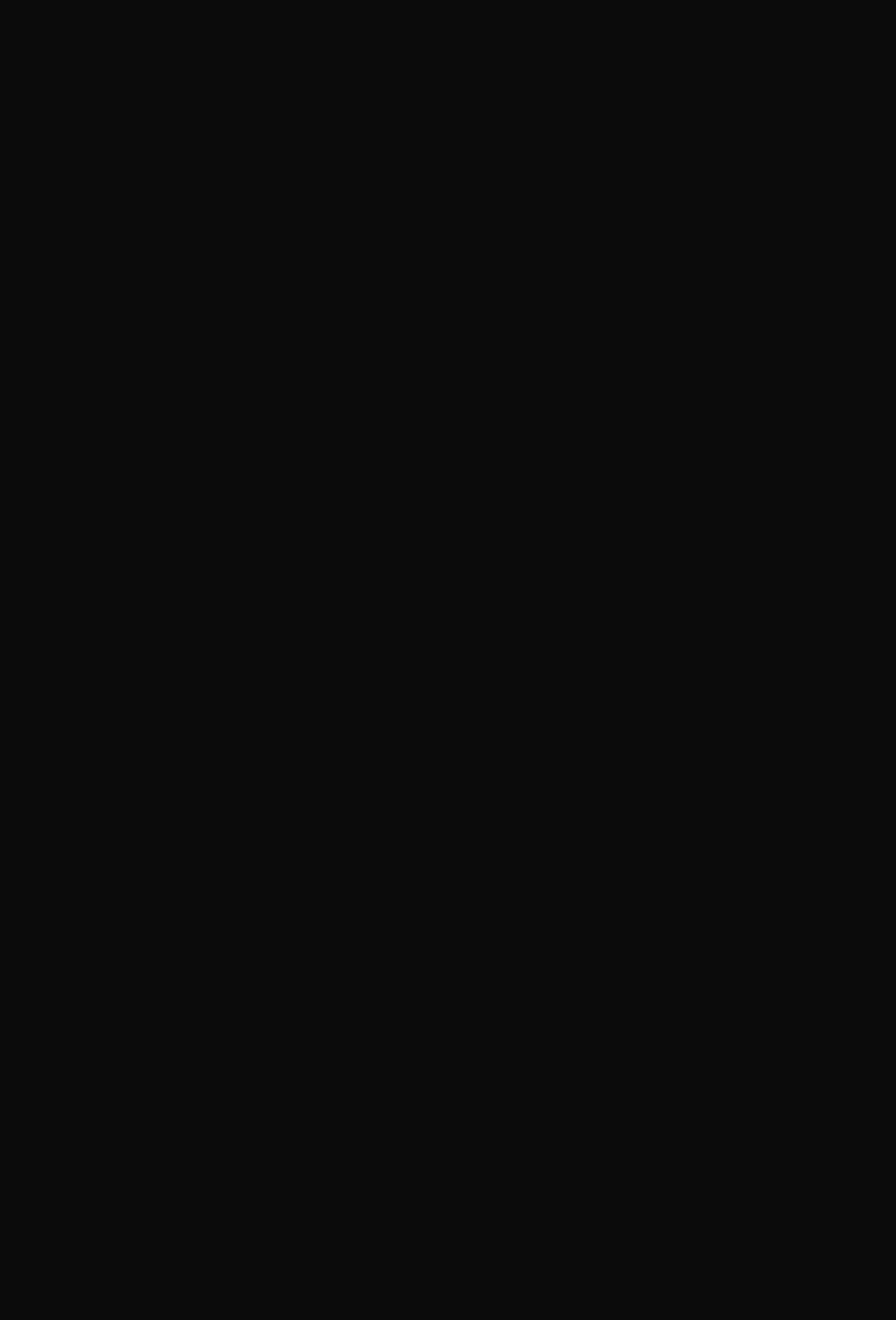
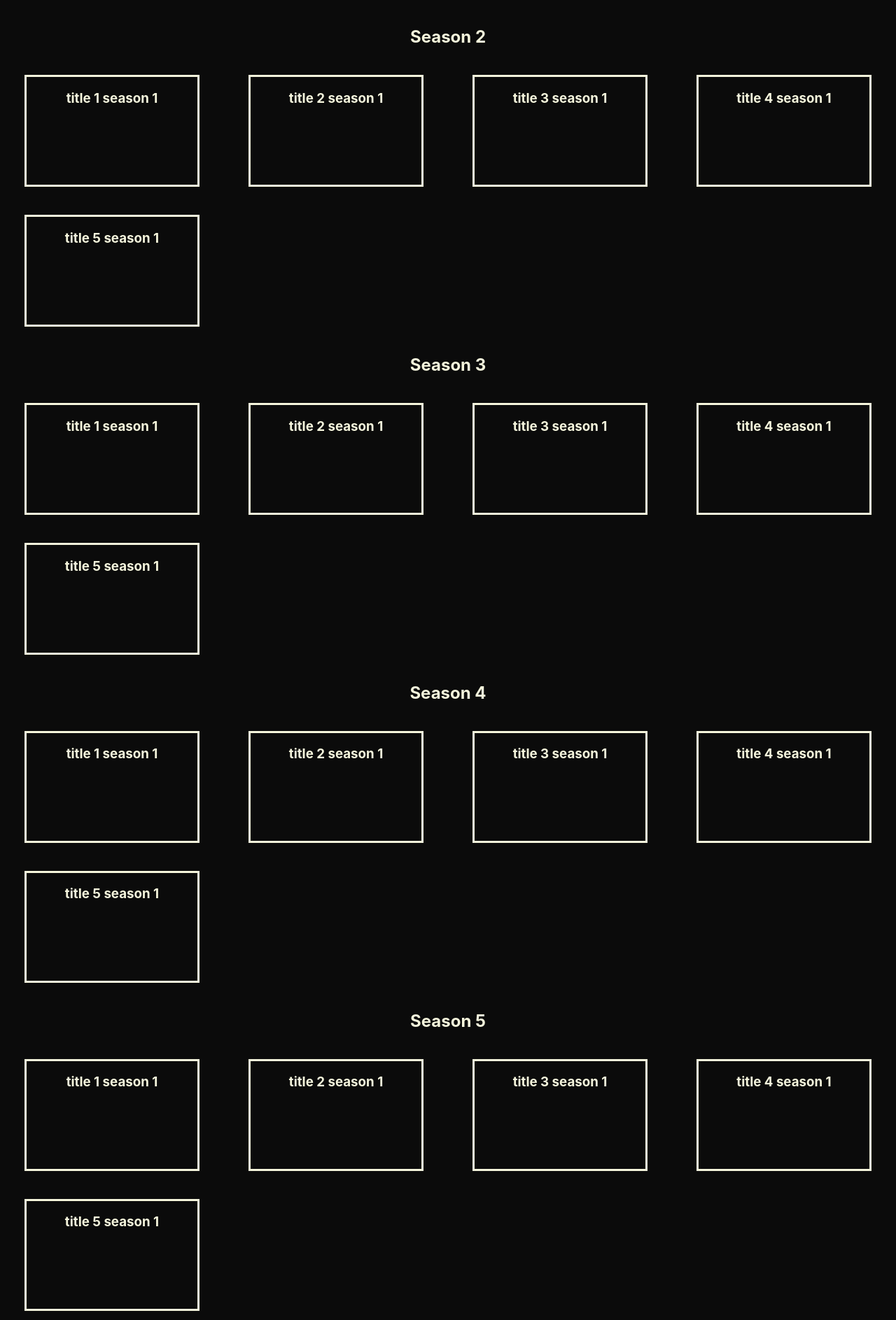
Before and after one commit to mb-dir/trailer-park-boys-search, a React (Create React App) app: page / in a window 1280 px wide. Shown: the part 573-2460 px from the top of the page at 70% size. Before the commit the page ends 800 px from the top, so only its background shows below. Built offline with nearby package versions, Linux system fonts and the light colour scheme.

Commit message:
Add more content - everything works

```diff
--- a/src/components/Season/Season.js
+++ b/src/components/Season/Season.js
@@ -10,6 +10,30 @@ class Season extends React.Component{
                 id:0,
                 // episodeID 11 means 1st season and 1st episode, 12 means 1st season and 2nd episode etc
                 titles:[{title: "title 1 season 1", episodeID:11, hidden: false}, {title: "title 2 season 1", episodeID:12, hidden: false}, {title: "title 3 season 1", episodeID:13, hidden: false}, {title: "title 4 season 1", episodeID:14, hidden: false}, {title: "title 5 season 1", episodeID:15, hidden: false}],
+            },
+            {
+                id:1,
+                titles:[{title: "title 1 season 1", episodeID:21, hidden: false}, {title: "title 2 season 1", episodeID:22, hidden: false}, {title: "title 3 season 1", episodeID:23, hidden: false}, {title: "title 4 season 1", episodeID:24, hidden: false}, {title: "title 5 season 1", episodeID:25, hidden: false}],
+            },
+            {
+                id:2,
+                titles:[{title: "title 1 season 1", episodeID:31, hidden: false}, {title: "title 2 season 1", episodeID:32, hidden: false}, {title: "title 3 season 1", episodeID:33, hidden: false}, {title: "title 4 season 1", episodeID:34, hidden: false}, {title: "title 5 season 1", episodeID:35, hidden: false}],
+            },
+            {
+                id:3,
+                titles:[{title: "title 1 season 1", episodeID:41, hidden: false}, {title: "title 2 season 1", episodeID:42, hidden: false}, {title: "title 3 season 1", episodeID:43, hidden: false}, {title: "title 4 season 1", episodeID:44, hidden: false}, {title: "title 5 season 1", episodeID:45, hidden: false}],
+            },
+            {
+                id:4,
+                titles:[{title: "title 1 season 1", episodeID:51, hidden: false}, {title: "title 2 season 1", episodeID:52, hidden: false}, {title: "title 3 season 1", episodeID:53, hidden: false}, {title: "title 4 season 1", episodeID:54, hidden: false}, {title: "title 5 season 1", episodeID:55, hidden: false}],
+            },
+            {
+                id:5,
+                titles:[{title: "title 1 season 1", episodeID:61, hidden: false}, {title: "title 2 season 1", episodeID:62, hidden: false}, {title: "title 3 season 6", episodeID:63, hidden: false}, {title: "title 4 season 1", episodeID:64, hidden: false}, {title: "title 5 season 6", episodeID:65, hidden: false}],
+            },
+            {
+                id:6,
+                titles:[{title: "title 1 season 1", episodeID:71, hidden: false}, {title: "title 2 season 1", episodeID:72, hidden: false}, {title: "title 3 season 1", episodeID:73, hidden: false}, {title: "title 4 season 1", episodeID:74, hidden: false}, {title: "title 5 season 7", episodeID:75, hidden: false}],
             },
 
         ],
@@ -49,6 +73,42 @@ class Season extends React.Component{
                         <SeasonContent data={this.state.seasons[0]}/>
                     </div>
                 </section>
+                <section className="seasons__season">
+                    <h2 className="seasons__titleSeason">Season 2</h2>
+                    <div className="seasons__content">
+                        <SeasonContent data={this.state.seasons[1]}/>
+                    </div>
+                </section>
+                <section className="seasons__season">
+                    <h2 className="seasons__titleSeason">Season 3</h2>
+                    <div className="seasons__content">
+                        <SeasonContent data={this.state.seasons[2]}/>
+                    </div>
+                </section>
+                <section className="seasons__season">
+                    <h2 className="seasons__titleSeason">Season 4</h2>
+                    <div className="seasons__content">
+                        <SeasonContent data={this.state.seasons[3]}/>
+                    </div>
+                </section>
+                <section className="seasons__season">
+                    <h2 className="seasons__titleSeason">Season 5</h2>
+                    <div className="seasons__content">
+                        <SeasonContent data={this.state.seasons[4]}/>
+                    </div>
+                </section>
+                <section className="seasons__season">
+                    <h2 className="seasons__titleSeason">Season 6</h2>
+                    <div className="seasons__content">
+                        <SeasonContent data={this.state.seasons[5]}/>
+                    </div>
+                </section>
+                <section className="seasons__season">
+                    <h2 className="seasons__titleSeason">Season 7</h2>
+                    <div className="seasons__content">
+                        <SeasonContent data={this.state.seasons[6]}/>
+                    </div>
+                </section>
             </main>
         );
     }
```
